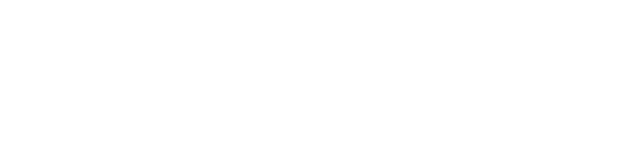
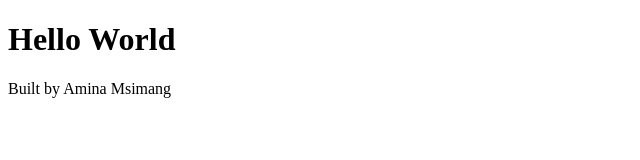
Before and after one commit to msimangamina/main-weather-app, a plain HTML site: page index.html in a window 1280 px wide. Shown: the whole page, without its empty margins (0-640 px from the left). Drawn offline with Linux system fonts and the light colour scheme.

Commit message:
added h1 and footer

```diff
--- a/index.html
+++ b/index.html
@@ -6,6 +6,9 @@
     <title>Weather App</title>
 </head>
 <body>
-
+    <h1>Hello World</h1>
 </body>
+<footer>
+    Built by Amina Msimang
+</footer>
 </html>
```
